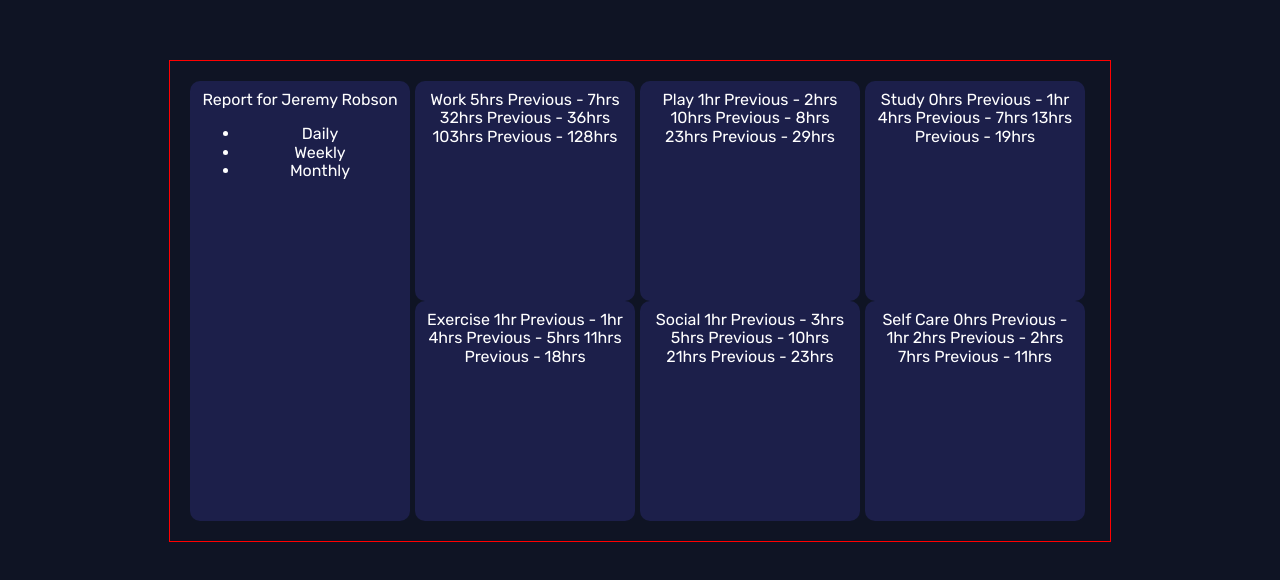
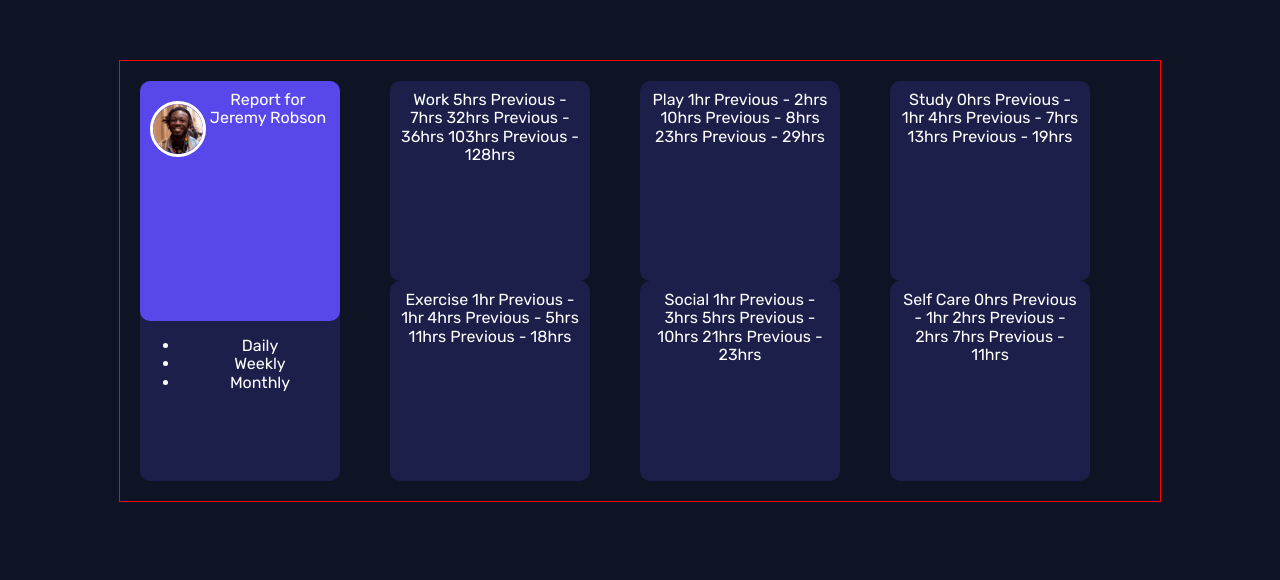
Before and after one commit to RodolfoQuintanilla/Time-tracking-dashboard, a plain HTML site: page index.html in a window 1280 px wide. Shown: the part 132-712 px from the top of the page. Drawn offline with nearby package versions, Linux system fonts and the light colour scheme.

Commit message:
03 donde me quede

```diff
--- a/index.html
+++ b/index.html
@@ -14,7 +14,12 @@
   <body>
     <div class="container">
       <div class="container__cuadro sujeto">
-        <div class="datos">Report for Jeremy Robson</div>
+        <div class="datos">
+          <div class="sujeto__img">
+            <img src="./images/image-jeremy.png" alt="" />
+          </div>
+          Report for Jeremy Robson
+        </div>
 
         <div class="menu">
           <ul>
--- a/style.css
+++ b/style.css
@@ -17,20 +17,21 @@
 }
 
 body {
-    font-family: 'Rubik', sans-serif;
+  font-family: "Rubik", sans-serif;
   background-color: var(--Very-dark-blue);
   color: white;
 }
 
 .container {
   border: 1px solid red;
-  width: 900px;
+  width: 1000px;
   height: auto;
   margin: 15% auto;
   padding: 20px;
   display: grid;
   grid-template-columns: repeat(4, 1fr);
   grid-template-rows: repeat(2, 1fr);
+
 }
 
 .container__cuadro {
@@ -41,9 +42,29 @@ body {
 
   background-color: var(--Dark-blue);
   border-radius: 10px;
+  box-sizing: border-box;
 }
 
-.sujeto{
+.sujeto {
   grid-row: 1/3;
   height: auto;
+  padding: 0;
 }
+
+.sujeto__img img {
+  width: 50px;
+  border: 3px solid white;
+  border-radius: 50%;
+  margin-top: 10px;
+ float: inline-start;
+}
+
+.datos {
+  height: 60%;
+  width: 100%;
+  background-color: var(--Blue);
+  border-radius: 10px;
+  background-repeat: no-repeat;
+  box-sizing: border-box;
+  padding: 10px;
+}
```
Lines whose indentation alone changed are shown as unchanged.
